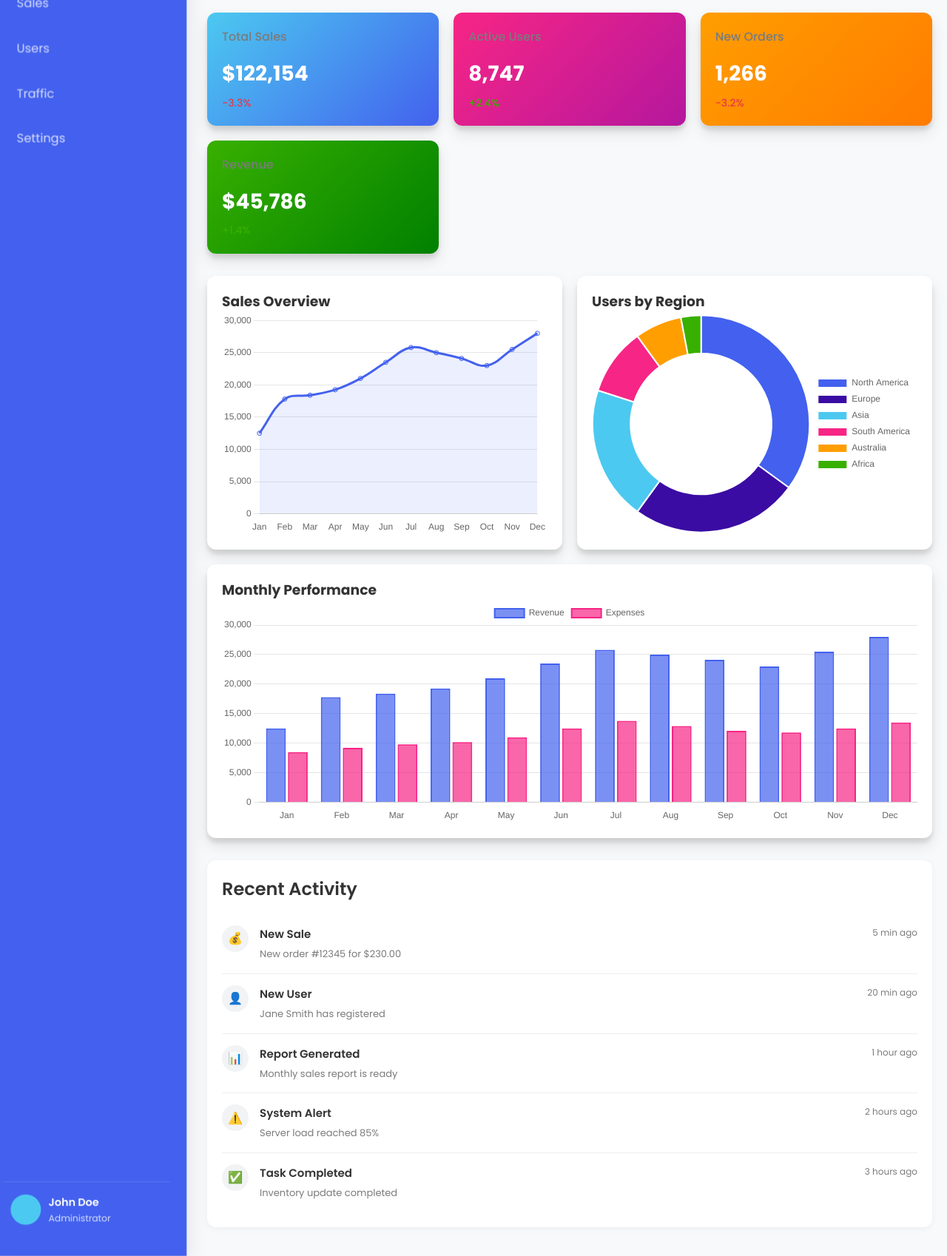
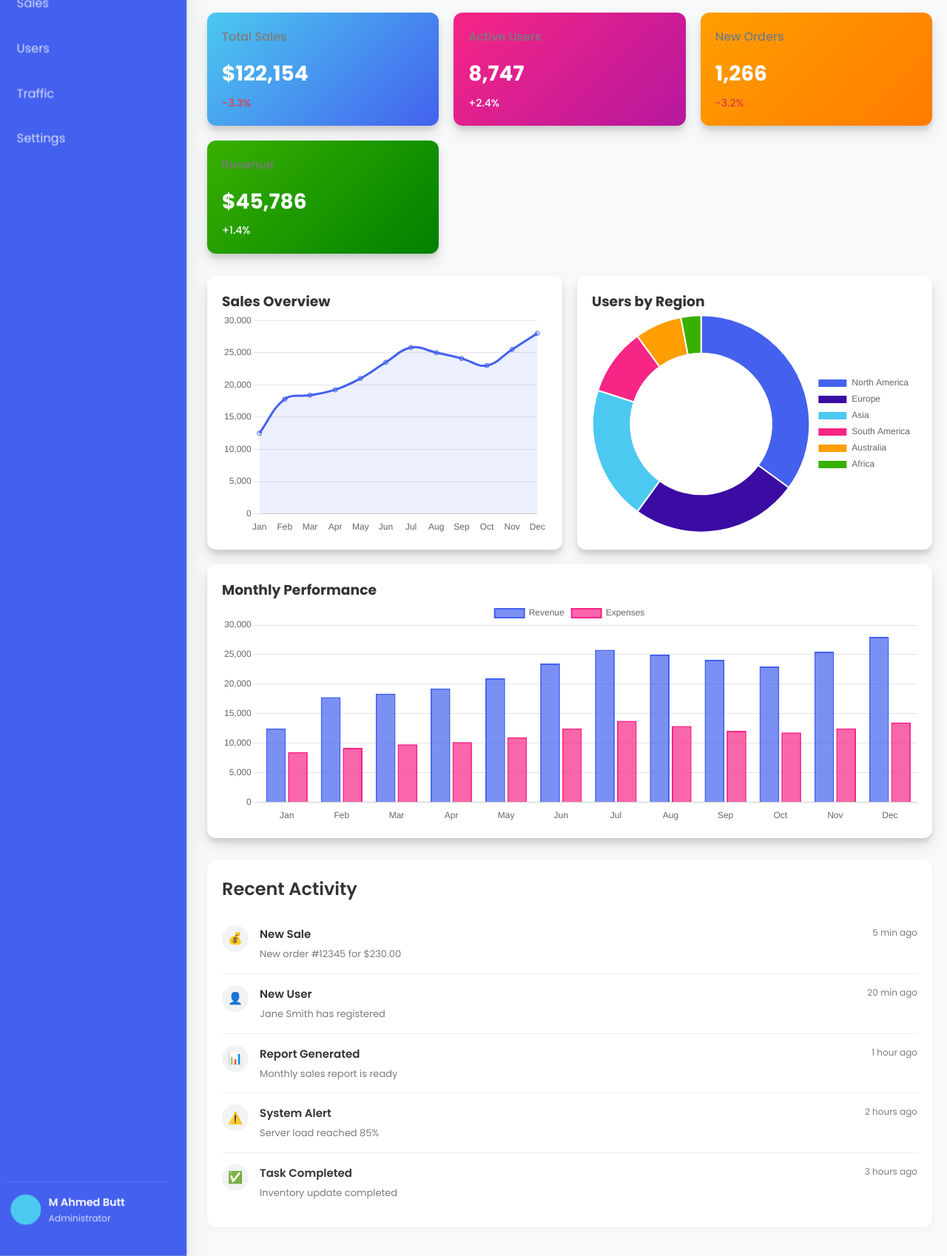
Before and after one commit to Ahmed8881/DashBoard, a plain HTML site: page index.html in a window 1280 px wide. Shown: the part 180-1878 px from the top of the page at 74% size. Drawn offline with nearby package versions, Linux system fonts and the light colour scheme.

Commit message:
Update user name in index.html and change positive stat color in style.css

```diff
--- a/index.html
+++ b/index.html
@@ -22,7 +22,7 @@
             <div class="user-info">
                 <div class="avatar"></div>
                 <div class="user-details">
-                    <h3>John Doe</h3>
+                    <h3>M Ahmed Butt</h3>
                     <p>Administrator</p>
                 </div>
             </div>
--- a/style/style.css
+++ b/style/style.css
@@ -258,7 +258,7 @@ h1 {
 }
 
 .stat-change.positive {
-    color: #38b000;
+    color: white;
 }
 
 .stat-change.negative {
```
